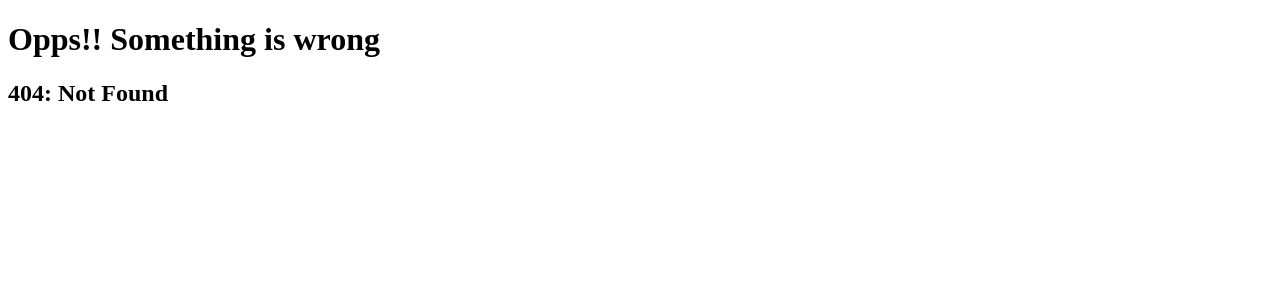
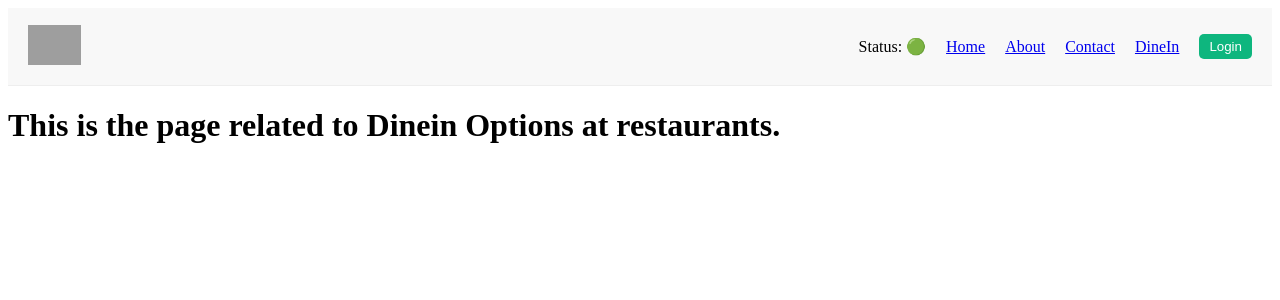
Before and after one commit to souravkumarswain/foodDeliveryApp, a React (Vite) app: page /dinein in a window 1280 px wide. Before the commit this address had no page. Shown: the top 300 px of the page. Built offline with nearby package versions, Linux system fonts and the light colour scheme; grey boxes are pictures that could not be loaded.

Commit message:
lazy Loading concept added to Dinein componnet.

```diff
--- a/App.js
+++ b/App.js
@@ -7,6 +7,8 @@ import Contact from "./src/components/Contact";
 import ErrorPage from "./src/components/ErrorPage";
 import { createBrowserRouter, RouterProvider, Outlet } from "react-router";
 import RestaurantMenu from "./src/components/RestaurantMenu";
+import { lazy, Suspense } from "react";
+import Shimmer from "./src/components/Shimmer";
 
 
 const DeliveryAppLayout = () => {
@@ -17,6 +19,8 @@ const DeliveryAppLayout = () => {
         {/* <Footer/> */}
     </>
 }
+
+const DineIn = lazy(() => import ("./src/components/DineIn"))
 
 const application = createBrowserRouter([
     {
@@ -36,6 +40,10 @@ const application = createBrowserRouter([
                 element: <Contact />
             },
             {
+                path: '/dinein',
+                element: <Suspense fallback = {<Shimmer />}><DineIn /></Suspense>
+            },
+            {
                 path:'/rescard/:resid',
                 element: <RestaurantMenu />
             }
--- /dev/null
+++ b/src/components/DineIn.js
@@ -0,0 +1,7 @@
+const DineIn = () => {
+    return <>
+        <h1>This is the page related to Dinein Options at restaurants. </h1>
+    </>
+}
+
+export default DineIn;
--- a/src/components/Header.js
+++ b/src/components/Header.js
@@ -17,6 +17,7 @@ const Header = () =>{
                 <li><Link to='./'>Home</Link></li>
                 <li><Link to='./about'>About</Link></li>
                 <li><Link to='./contact'>Contact</Link></li>
+                <li><Link to='./dinein'>DineIn</Link></li>
                 <button className = "login-button" onClick= {()=> {
                     btnReact === "Login" ? setBtnReact("Logout") : setBtnReact("Login")
                 }}>{btnReact}</button>
```
Also changed, not shown: 1 other file (tests, documents, lock files or other folders).
